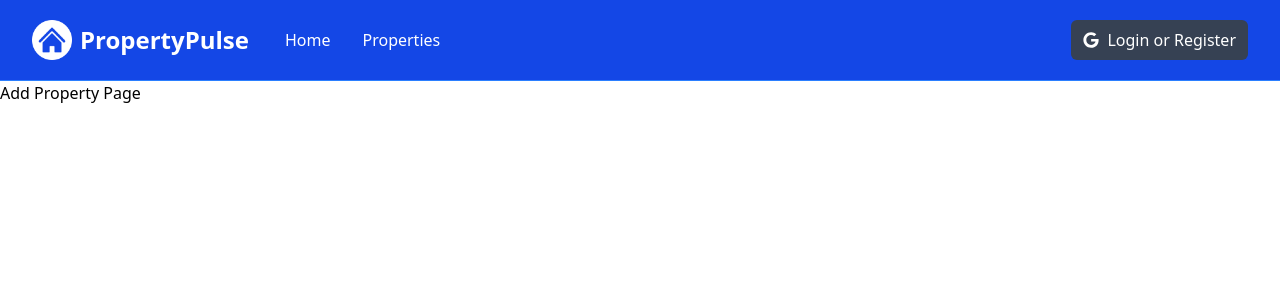
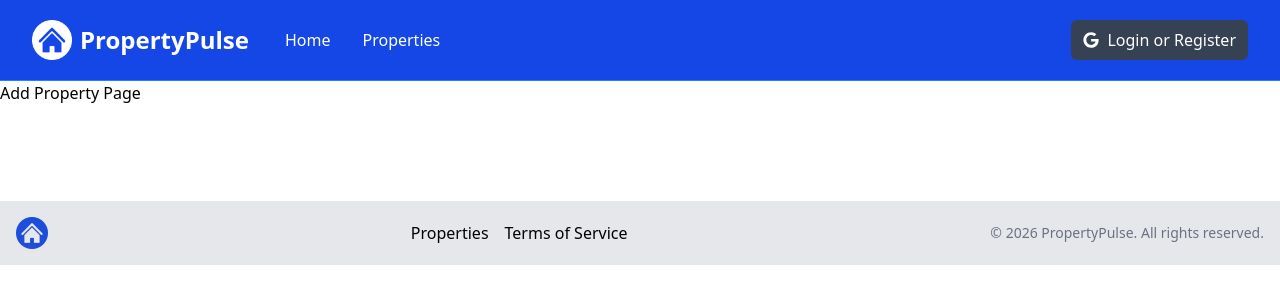
Before and after one commit to juhbence90/property-pulse-frontend, a Next.js app: page /properties/add in a window 1280 px wide. Shown: the top 304 px of the page. Built offline with nearby package versions, Linux system fonts and the light colour scheme.

Commit message:
feat(footer): create Footer component

```diff
--- a/app/layout.tsx
+++ b/app/layout.tsx
@@ -1,6 +1,7 @@
 import type { Metadata } from 'next';
 import { Geist, Geist_Mono } from 'next/font/google';
 import Navbar from '@/components/Navbar';
+import Footer from '@/components/Footer';
 import './globals.css';
 
 const geistSans = Geist({
@@ -31,6 +32,7 @@
       >
         <Navbar />
         {children}
+        <Footer />
       </body>
     </html>
   );
--- /dev/null
+++ b/components/Footer.tsx
@@ -0,0 +1,34 @@
+import Image from 'next/image';
+import Link from 'next/link';
+import logo from '@/assets/images/logo.png';
+
+const Footer = () => {
+  const currentYear = new Date().getFullYear();
+
+  return (
+    <footer className="bg-gray-200 py-4 mt-24">
+      <div className="container mx-auto flex flex-col md:flex-row items-center justify-between px-4">
+        <div className="mb-4 md:mb-0">
+          <Image src={logo} alt="Logo" className="h-8 w-auto" />
+        </div>
+        <div className="flex flex-wrap justify-center md:justify-start mb-4 md:mb-0">
+          <ul className="flex space-x-4">
+            <li>
+              <Link href="/properties">Properties</Link>
+            </li>
+            <li>
+              <Link href="/">Terms of Service</Link>
+            </li>
+          </ul>
+        </div>
+        <div>
+          <p className="text-sm text-gray-500 mt-2 md:mt-0">
+            &copy; {currentYear} PropertyPulse. All rights reserved.
+          </p>
+        </div>
+      </div>
+    </footer>
+  );
+};
+
+export default Footer;
```
